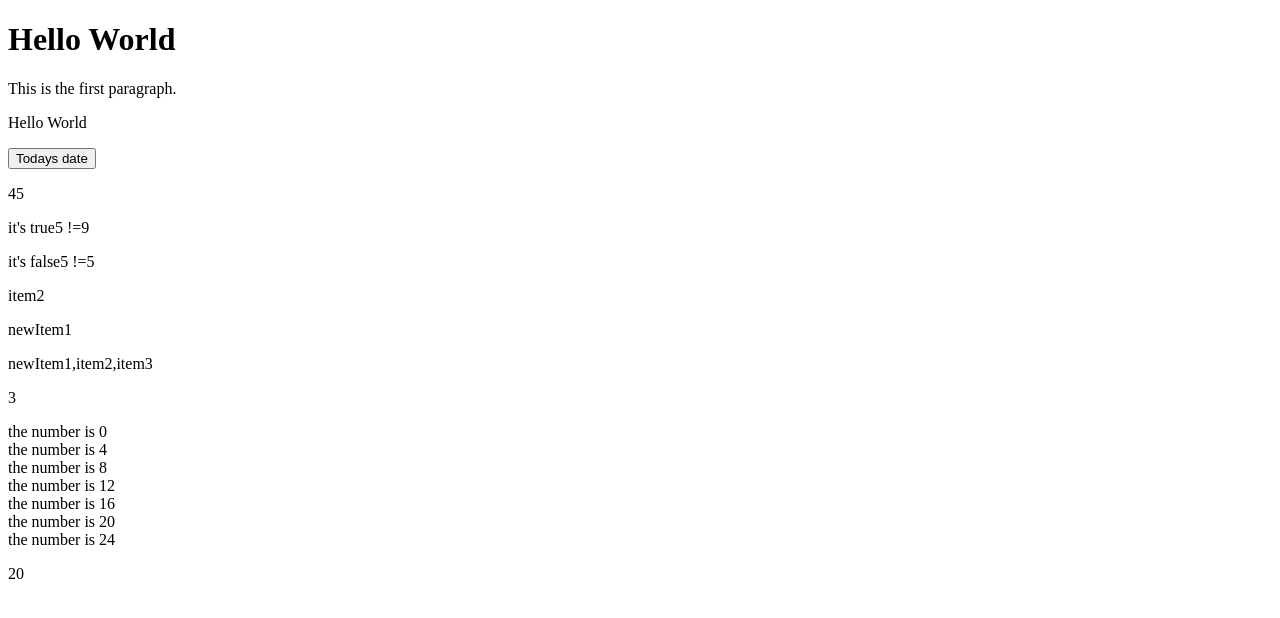
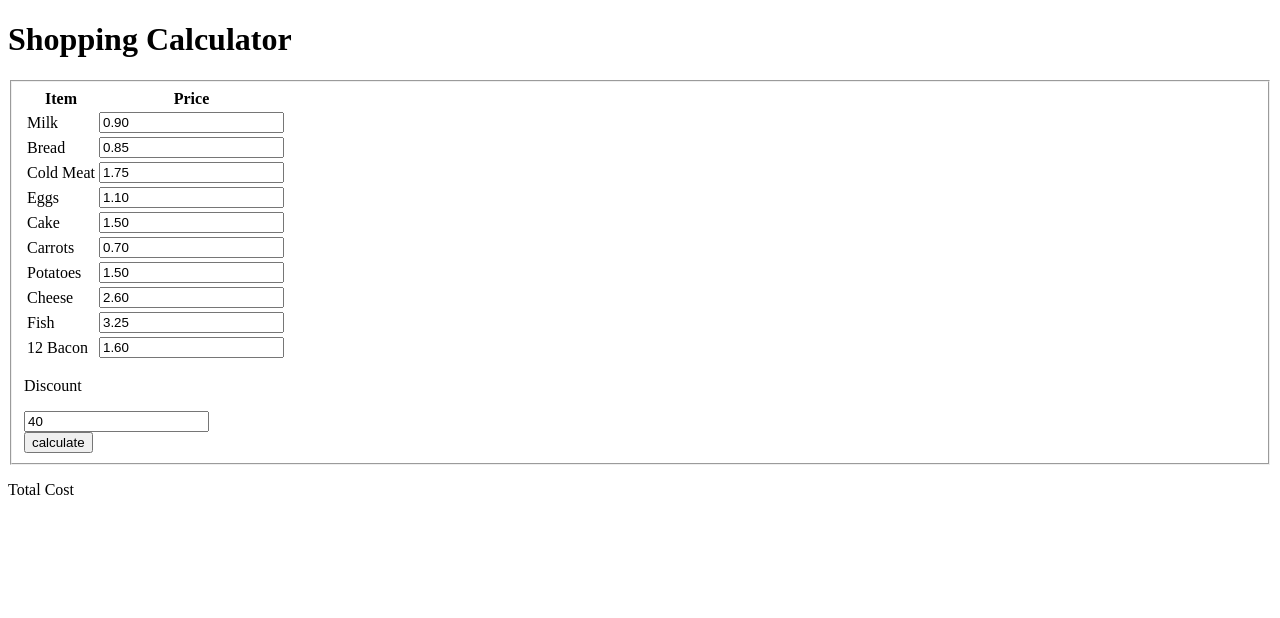
Before and after one commit to Taz-Castle/JGPFpage, a plain HTML site: page public/JS/index.html in a window 1280 px wide. Drawn offline with Linux system fonts and the light colour scheme.

Commit message:
week5
week5

```diff
--- /dev/null
+++ b/public/JS/JS/task6.js
@@ -0,0 +1,9 @@
+function totup(myForm)
+{
+    let total = 0;
+    for(let i = 0; i < myForm.elements.entry.length; i ++){
+        total += parseFloat(myForm.elements.entry[i].value)}
+        total = total * (1 - (myForm.elements.d1.value/100))
+
+    document.getElementById("totalled").innerHTML = total.toFixed(2);
+}
--- a/public/JS/index.html
+++ b/public/JS/index.html
@@ -1,43 +1,70 @@
 <!DOCTYPE html>
-<html>
+<html lang="em">
     <head>
-        <title> JSGF week4 Javascript Fundamentals</title>
-        <script type = "text/Javascript" src="fundamentals.js"></script>
+        <meta charset="UTF-8">
+        <meta name="viewport" content="width=device-width, initial-scale=1.0">
+        <title>Task 4-6</title>
+        <script type = "text/javascript" src="JS/task6.js"></script>
     </head>
-    <body onload="initialize()">
-        <h1>Hello World</h1>
-        <p> This is the first paragraph.</p>
-        <!--Javascript Fundamentals-->
-        <!--Changing HTML Element-->
-        <p id="printhere">default text </p>
-        <!--script>
-            document.getElementById("printhere").innerHTML = "Hello World"
-        </script> -->
+    <body>
+        <h1>Shopping Calculator</h1>
+        <form action="">
+            <fieldset>
+                <table>
+                <tr>
+                    <th>Item</th>
+                    <th>Price</th>
+                </tr>
+                <tr>
+                    <td>Milk</td>
+                    <td><input type="number" name = "entry" id = "e1" value="0.90"></td>
+                </tr>
+                <tr>
+                    <td>Bread</td>
+                    <td><input type="number" name = "entry" id = "e2" value="0.85"></td>
+                </tr>
+                <tr>
+                    <td>Cold Meat</td>
+                    <td><input type="number" name = "entry" id = "e3" value="1.75"></td>
+                </tr>
+                <tr>
+                    <td>Eggs</td>
+                    <td><input type="number" name = "entry" id = "e4" value="1.10"></td>
+                </tr>
+                <tr>
+                    <td>Cake</td>
+                    <td><input type="number" name = "entry" id = "e5" value="1.50"></td>
+                </tr>
+                <tr>
+                    <td>Carrots</td>
+                    <td><input type="number" name = "entry" id = "e6" value="0.70"></td>
+                </tr>
+                <tr>
+                    <td>Potatoes</td>
+                    <td><input type="number" name = "entry" id = "e7" value="1.50"></td>
+                </tr>
+                <tr>
+                    <td>Cheese</td>
+                    <td><input type="number" name = "entry" id = "e8" value="2.60"></td>
+                </tr>
+                <tr>
+                    <td>Fish</td>
+                    <td><input type="number" name = "entry" id = "e9" value="3.25"></td>
+                </tr>
+                <tr>
+                    <td>12 Bacon</td>
+                    <td><input type="number" name = "entry" id = "e10" value="1.60"></td>
+                </tr>
 
-        <!--Display Date and Time-->
-        <p id="dateTime"></p>
-        <button type="button" onclick="dateTime();">Todays date </button>
+                </table>
+                <p>Discount</p>
+                <input type="number" name ="discount" id = "d1" value="40">
+                <br>
+                <input type ="button" value="calculate" onclick="totup(this.form)">
+            </fieldset>
 
-        <!--Strings-->
-
-        <p id="datatypes"></p>
-
-        <!--booleans-->
-        <p id="boolean1"></p>
-        <p id="boolean2"></p>
-
-        <!--Arrays-->
-        <p id="array"></p>
-        <p id="changearray"></p>
-        <p id="fullarray"></p>
-        <p id="arraylength"></p>
-
-        <!--For Loop-->
-        <p id="forloop"></p>
-
-        <!--Functions-->
-        <p id="function"></p>
-
+        </form>
+        <p>Total Cost <span id = "totalled"></span></p>
 
     </body>
 </html>
```
Also changed, not shown: public/JS/JS/task12.js (added, +17 -0 lines), task12.html (added, +16 -0 lines), public/JS/Images/dice-1.png (added), public/JS/Images/dice-2.png (added), public/JS/Images/dice-3.png (added), public/JS/Images/dice-4.png (added), public/JS/Images/dice-5.png (added), public/JS/Images/dice-6.png (added).
